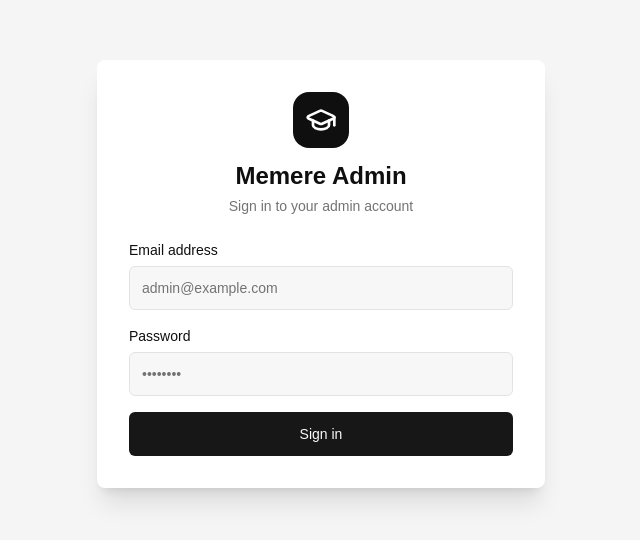
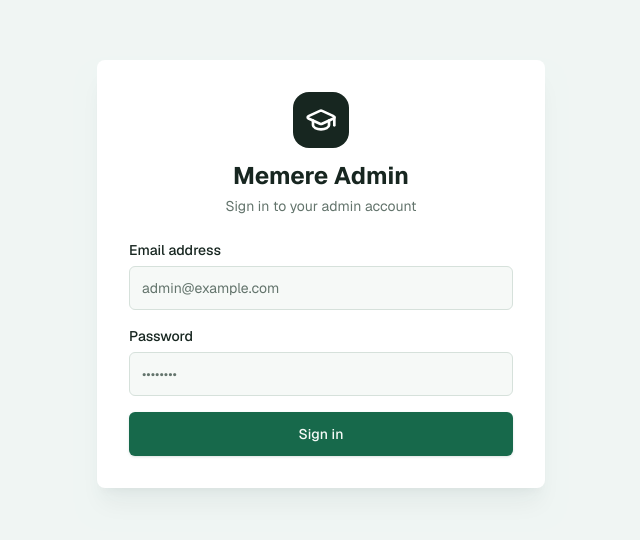
Before and after one commit to Bereke1t2/Memere, a Next.js app in the folder Memere-admin/: page /login in a window 1280 px wide. Shown: the part 126-666 px from the top of the page, without its empty margins (319-959 px from the left). Built offline with nearby package versions, Linux system fonts and the light colour scheme; no server answers.

Commit message:
style(admin): refresh dashboard design tokens

```diff
--- a/Memere-admin/app/globals.css
+++ b/Memere-admin/app/globals.css
@@ -2,56 +2,61 @@
 
 @layer base {
   :root {
-    --background: 0 0% 97%;
-    --foreground: 0 0% 6%;
+    --background: 150 24% 97%;
+    --foreground: 156 25% 12%;
     --card: 0 0% 100%;
-    --card-foreground: 0 0% 6%;
+    --card-foreground: 156 25% 12%;
     --popover: 0 0% 100%;
-    --popover-foreground: 0 0% 6%;
-    --primary: 0 0% 9%;
-    --primary-foreground: 0 0% 98%;
-    --secondary: 0 0% 95%;
-    --secondary-foreground: 0 0% 9%;
-    --muted: 0 0% 94%;
-    --muted-foreground: 0 0% 45%;
-    --accent: 0 0% 93%;
-    --accent-foreground: 0 0% 9%;
-    --destructive: 0 72% 51%;
+    --popover-foreground: 156 25% 12%;
+    --primary: 158 64% 25%;
+    --primary-foreground: 150 29% 97%;
+    --secondary: 152 22% 91%;
+    --secondary-foreground: 156 24% 18%;
+    --muted: 150 18% 92%;
+    --muted-foreground: 154 8% 42%;
+    --accent: 39 82% 92%;
+    --accent-foreground: 28 53% 23%;
+    --destructive: 0 69% 47%;
     --destructive-foreground: 0 0% 98%;
-    --border: 0 0% 89%;
-    --input: 0 0% 89%;
-    --ring: 0 0% 9%;
+    --border: 150 15% 86%;
+    --input: 150 15% 86%;
+    --ring: 158 64% 25%;
     --radius: 0.5rem;
     --sidebar-width: 240px;
-    --sidebar-bg: 0 0% 7%;
-    --sidebar-fg: 0 0% 88%;
-    --sidebar-border: 0 0% 14%;
-    --sidebar-active-bg: 0 0% 100%;
-    --sidebar-active-fg: 0 0% 7%;
-    --sidebar-hover-bg: 0 0% 13%;
-    --sidebar-muted: 0 0% 50%;
+    --sidebar-bg: 162 46% 10%;
+    --sidebar-fg: 151 30% 90%;
+    --sidebar-border: 160 34% 17%;
+    --sidebar-active-bg: 150 28% 96%;
+    --sidebar-active-fg: 158 57% 17%;
+    --sidebar-hover-bg: 160 35% 16%;
+    --sidebar-muted: 153 12% 62%;
+    --chart-1: 158 64% 29%;
+    --chart-2: 38 77% 50%;
+    --chart-3: 199 53% 38%;
+    --chart-4: 12 62% 52%;
+    --chart-5: 267 32% 48%;
   }
 
   .dark {
-    --background: 0 0% 6%;
-    --foreground: 0 0% 95%;
-    --card: 0 0% 9%;
-    --card-foreground: 0 0% 95%;
-    --popover: 0 0% 9%;
-    --popover-foreground: 0 0% 95%;
-    --primary: 0 0% 95%;
-    --primary-foreground: 0 0% 6%;
-    --secondary: 0 0% 14%;
-    --secondary-foreground: 0 0% 95%;
-    --muted: 0 0% 14%;
-    --muted-foreground: 0 0% 55%;
-    --accent: 0 0% 16%;
-    --accent-foreground: 0 0% 95%;
-    --destructive: 0 62% 40%;
-    --destructive-foreground: 0 0% 95%;
-    --border: 0 0% 16%;
-    --input: 0 0% 16%;
-    --ring: 0 0% 80%;
+    --background: 158 34% 7%;
+    --foreground: 150 24% 94%;
+    --card: 157 28% 10%;
+    --card-foreground: 150 24% 94%;
+    --popover: 157 28% 10%;
+    --popover-foreground: 150 24% 94%;
+    --primary: 150 46% 62%;
+    --primary-foreground: 158 41% 9%;
+    --secondary: 158 20% 16%;
+    --secondary-foreground: 150 24% 92%;
+    --muted: 158 20% 15%;
+    --muted-foreground: 151 12% 66%;
+    --accent: 38 48% 18%;
+    --accent-foreground: 40 71% 84%;
+    --destructive: 0 61% 48%;
+    --destructive-foreground: 0 0% 98%;
+    --border: 158 19% 18%;
+    --input: 158 19% 18%;
+    --ring: 150 46% 62%;
   }
 }
 
@@ -78,6 +83,15 @@
   --color-sidebar-bg: hsl(var(--sidebar-bg));
   --color-sidebar-fg: hsl(var(--sidebar-fg));
   --color-sidebar-border: hsl(var(--sidebar-border));
+  --color-sidebar-active-bg: hsl(var(--sidebar-active-bg));
+  --color-sidebar-active-fg: hsl(var(--sidebar-active-fg));
+  --color-sidebar-hover-bg: hsl(var(--sidebar-hover-bg));
+  --color-sidebar-muted: hsl(var(--sidebar-muted));
+  --color-chart-1: hsl(var(--chart-1));
+  --color-chart-2: hsl(var(--chart-2));
+  --color-chart-3: hsl(var(--chart-3));
+  --color-chart-4: hsl(var(--chart-4));
+  --color-chart-5: hsl(var(--chart-5));
   --font-sans: var(--font-geist-sans);
   --font-mono: var(--font-geist-mono);
   --radius: var(--radius);
@@ -90,6 +104,9 @@
   body {
     background-color: hsl(var(--background));
     color: hsl(var(--foreground));
-    font-family: Arial, Helvetica, sans-serif;
+    font-family: var(--font-geist-sans), Arial, Helvetica, sans-serif;
+  }
+  ::selection {
+    background: hsl(var(--primary) / 0.18);
   }
 }
--- a/Memere-admin/components/ui/button.tsx
+++ b/Memere-admin/components/ui/button.tsx
@@ -9,11 +9,11 @@ const buttonVariants = cva(
   {
     variants: {
       variant: {
-        default: "bg-primary text-primary-foreground hover:bg-primary/90",
+        default: "bg-primary text-primary-foreground shadow-sm shadow-emerald-950/10 hover:bg-primary/90",
         destructive:
           "bg-destructive text-destructive-foreground hover:bg-destructive/90",
         outline:
-          "border border-input bg-background hover:bg-accent hover:text-accent-foreground",
+          "border border-input bg-card hover:bg-secondary hover:text-secondary-foreground",
         secondary:
           "bg-secondary text-secondary-foreground hover:bg-secondary/80",
         ghost: "hover:bg-accent hover:text-accent-foreground",
--- a/Memere-admin/components/ui/card.tsx
+++ b/Memere-admin/components/ui/card.tsx
@@ -9,7 +9,7 @@ const Card = React.forwardRef<
   <div
     ref={ref}
     className={cn(
-      "rounded-lg border bg-card text-card-foreground shadow-sm",
+      "rounded-lg border bg-card text-card-foreground shadow-sm shadow-emerald-950/5",
       className
     )}
     {...props}
@@ -36,7 +36,7 @@ const CardTitle = React.forwardRef<
   <div
     ref={ref}
     className={cn(
-      "text-2xl font-semibold leading-none tracking-tight",
+      "text-2xl font-semibold leading-none",
       className
     )}
     {...props}
```
